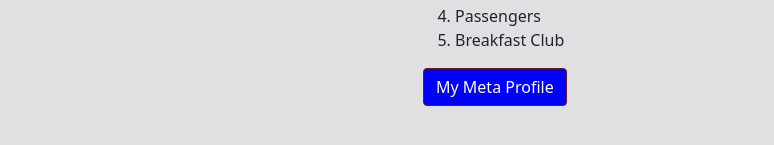
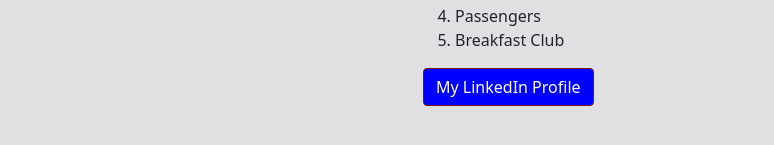
Before and after one commit to EliteGentro/bioSample, a plain HTML site: page bioLab/index.html in a window 1280 px wide. Shown: the part 297-442 px from the top of the page, without its empty margins (229-1003 px from the left). Drawn offline with Linux system fonts and the light colour scheme.

Commit message:
Update index.html
added linkedin profile instead of meta profile

```diff
--- a/bioLab/index.html
+++ b/bioLab/index.html
@@ -28,7 +28,7 @@
                     <li>Passengers</li>
                     <li>Breakfast Club</li>
                 </ol>
-                <a href="https://www.meta.com" class="btn btn-primary" style="background-color: blue;" >My Meta Profile</a>
+                <a href="https://www.linkedin.com/in/humberto-genaro-cisneros-salinas-6648212a0/" class="btn btn-primary" style="background-color: blue;" >My LinkedIn Profile</a>
 
             </div>
         </div>
```
